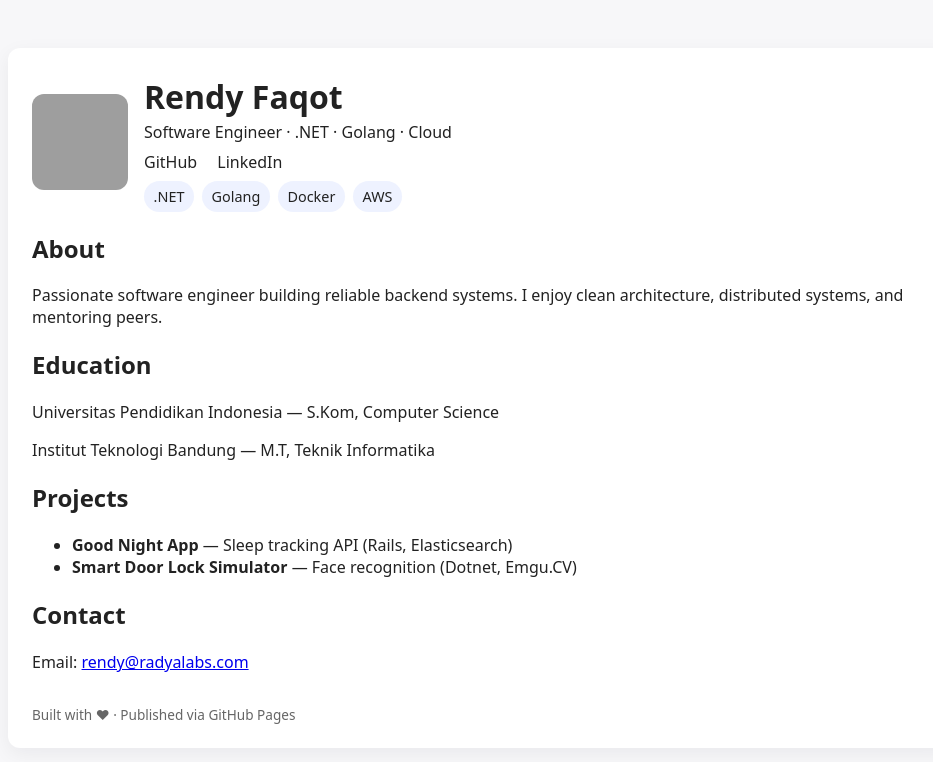
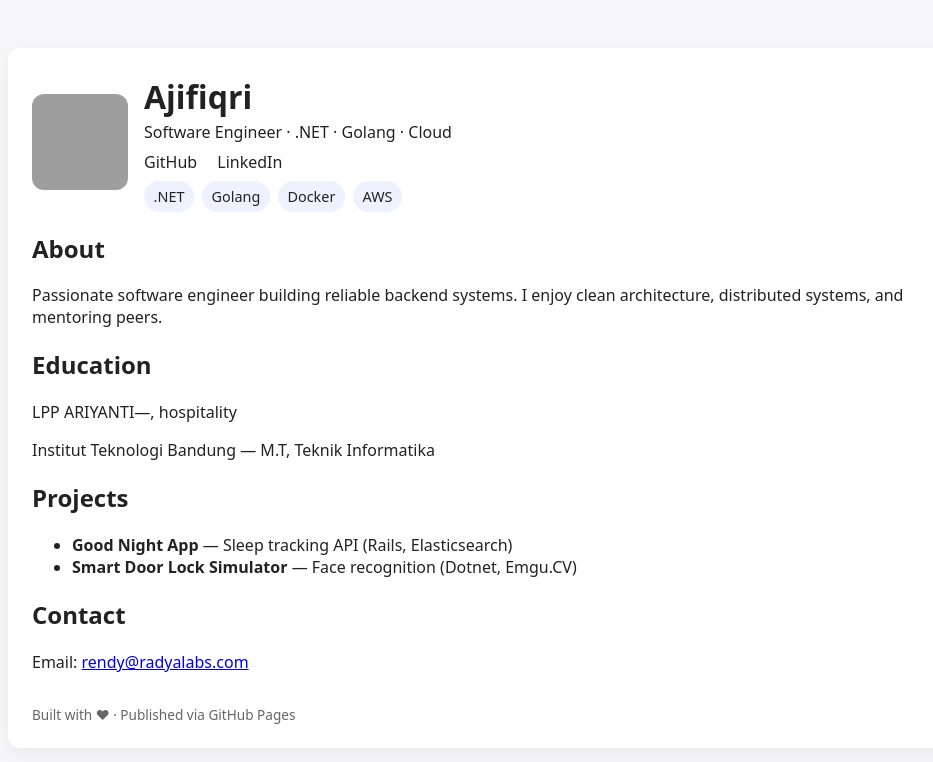
Before and after one commit to ajifiqri123/my-profile, a plain HTML site: page index.html in a window 1280 px wide. Shown: the whole page, without its empty margins (158-1091 px from the left). Drawn offline with Linux system fonts and the light colour scheme; grey boxes are pictures that could not be loaded.

Commit message:
Update index.html

```diff
--- a/index.html
+++ b/index.html
@@ -70,7 +70,7 @@
           alt="avatar"
         />
         <div>
-          <h1>Rendy Faqot</h1>
+          <h1>Ajifiqri</h1>
           <div>Software Engineer · .NET · Golang · Cloud</div>
           <div class="links" style="margin-top: 0.5rem">
             <a href="https://github.com/your-username" target="_blank"
@@ -97,7 +97,7 @@
       </section>
       <section>
         <h2>Education</h2>
-        <p>Universitas Pendidikan Indonesia — S.Kom, Computer Science</p>
+        <p>LPP ARIYANTI—, hospitality</p>
         <p>Institut Teknologi Bandung — M.T, Teknik Informatika</p>
       </section>
       <section>
```
